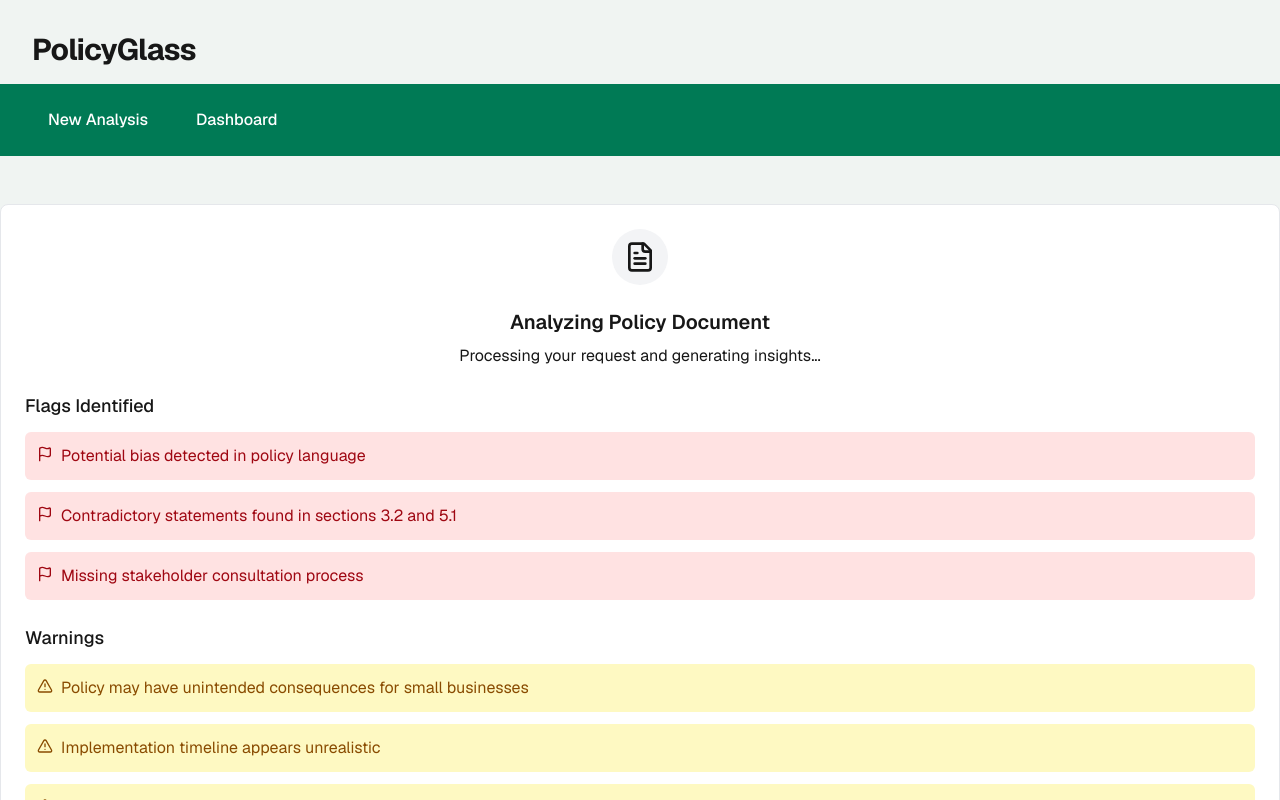
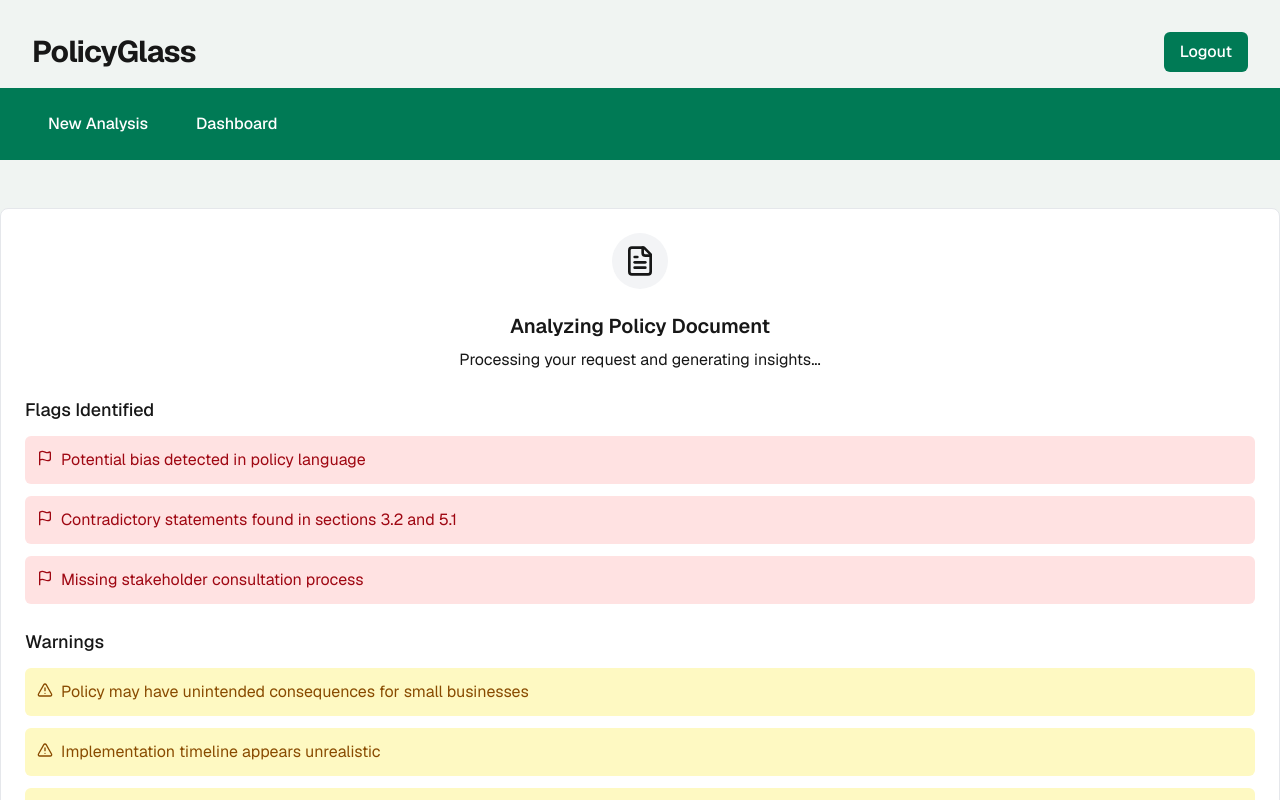
Before and after one commit to artsmc/hackathon-cerebras, a Next.js app in the folder policyglass/: page /results in a window 1280 px wide. Shown: the top 800 px of the page. Built offline with nearby package versions, Linux system fonts and the light colour scheme.

Commit message:
logout button

```diff
--- a/policyglass/src/app/components/Header.tsx
+++ b/policyglass/src/app/components/Header.tsx
@@ -6,13 +6,39 @@ import Link from 'next/link';
 export default function Header() {
   const pathname = usePathname();
 
+  const handleLogout = async () => {
+    try {
+      const response = await fetch('/api/auth/logout', {
+        method: 'POST',
+        headers: {
+          'Content-Type': 'application/json',
+        },
+      });
+
+      if (response.ok) {
+        // Redirect to login page after successful logout
+        window.location.href = '/login';
+      } else {
+        console.error('Logout failed');
+      }
+    } catch (error) {
+      console.error('Logout error:', error);
+    }
+  };
+
   return (
     <div className="w-full mb-12">
       {/* Title Bar */}
-      <div className="bg-[#f0f4f2] py-4 px-8">
+      <div className="bg-[#f0f4f2] py-4 px-8 flex justify-between items-center">
         <h1 className="text-3xl font-bold tracking-tight text-foreground">
           PolicyGlass
         </h1>
+        <button
+          onClick={handleLogout}
+          className="px-4 py-2 bg-emerald-700 text-white rounded-md font-medium hover:bg-emerald-600 transition-colors duration-300"
+        >
+          Logout
+        </button>
       </div>
 
       {/* Navigation Bar */}
```
